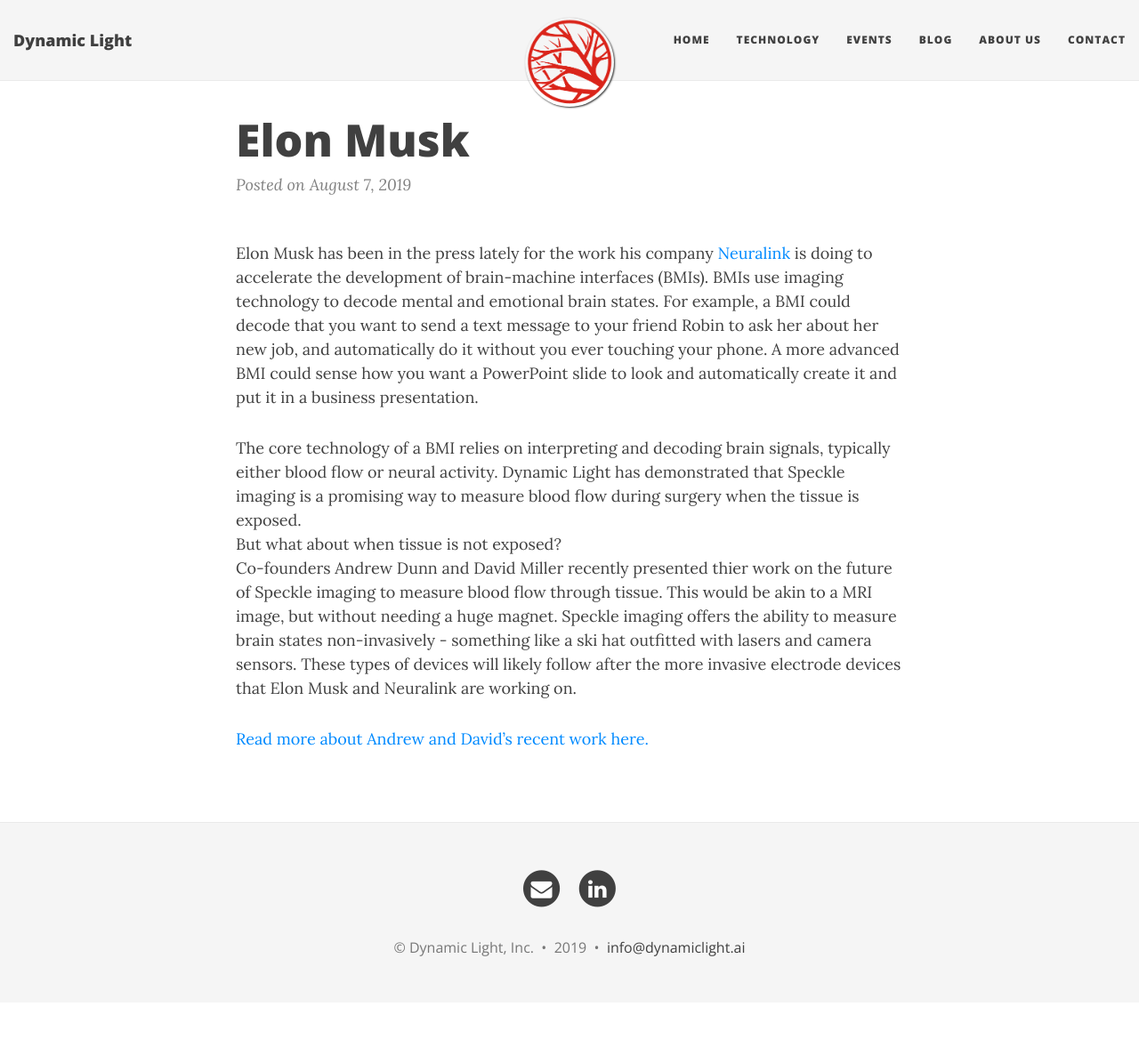
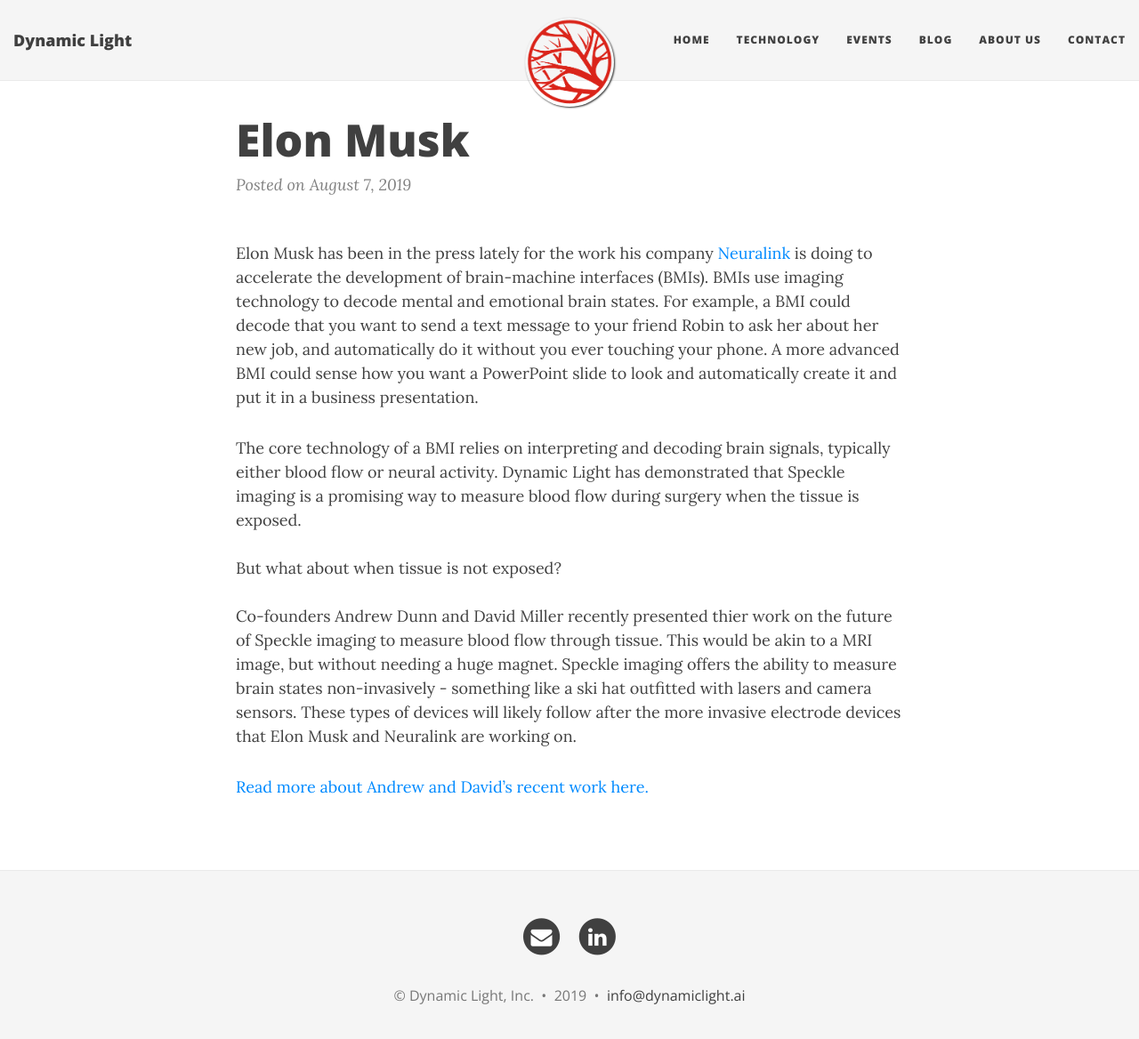
Before and after one commit to Dynamic-Light/millerd8.github.io, a Jekyll site: the page built from _posts/2019-08-07-Elon-Musk.md, in a window 1280 px wide and 1181 px high. Shown: the top 1168 px of the window at 89% size. Built offline with Jekyll 4.4.1, drawn with Linux system fonts in a browser that asks for light colours; nearby versions of some CDN libraries.

Commit message:
Update 2019-08-07-Elon-Musk.md

```diff
--- a/_posts/2019-08-07-Elon-Musk.md
+++ b/_posts/2019-08-07-Elon-Musk.md
@@ -12,7 +12,8 @@
 
 The core technology of a BMI relies on interpreting and decoding brain signals, typically either blood flow or neural activity. Dynamic Light has demonstrated that Speckle imaging is a promising way to measure blood flow during surgery when the tissue
 is exposed. <br>
-But what about when tissue is not exposed?
+<br>
+But what about when tissue is not exposed? <br>
 <br>
 Co-founders Andrew Dunn and David Miller recently presented thier work on the future of Speckle imaging to measure blood flow
 through tissue. This would be akin to a MRI image, but without needing a huge magnet. Speckle imaging offers the ability to
```
